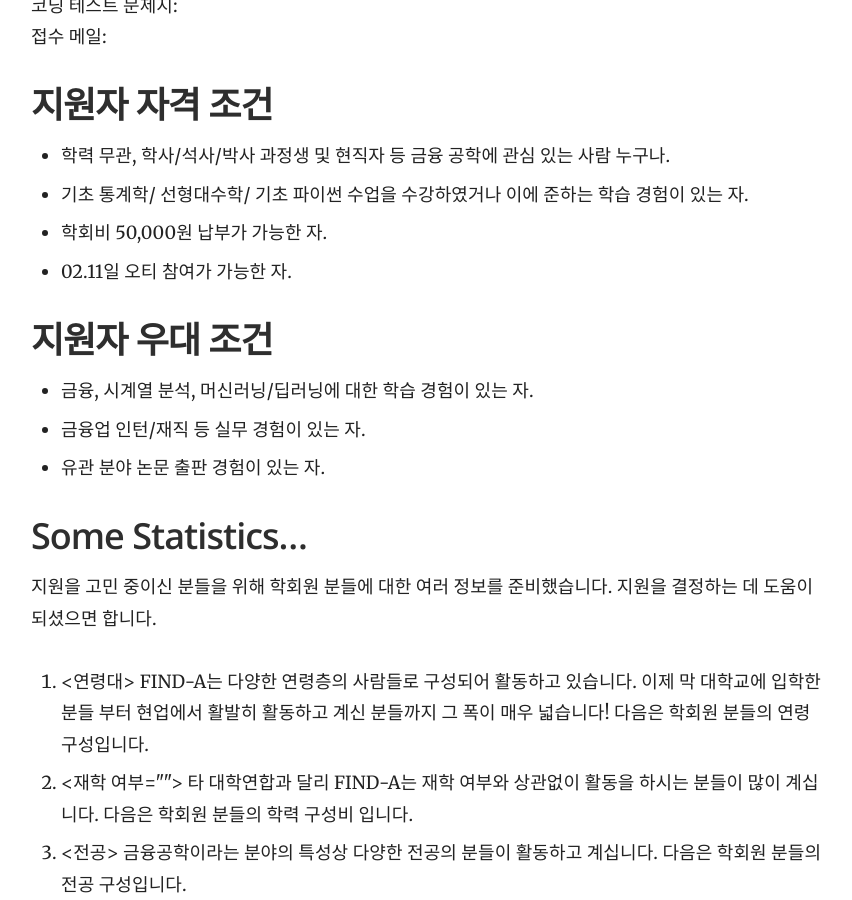
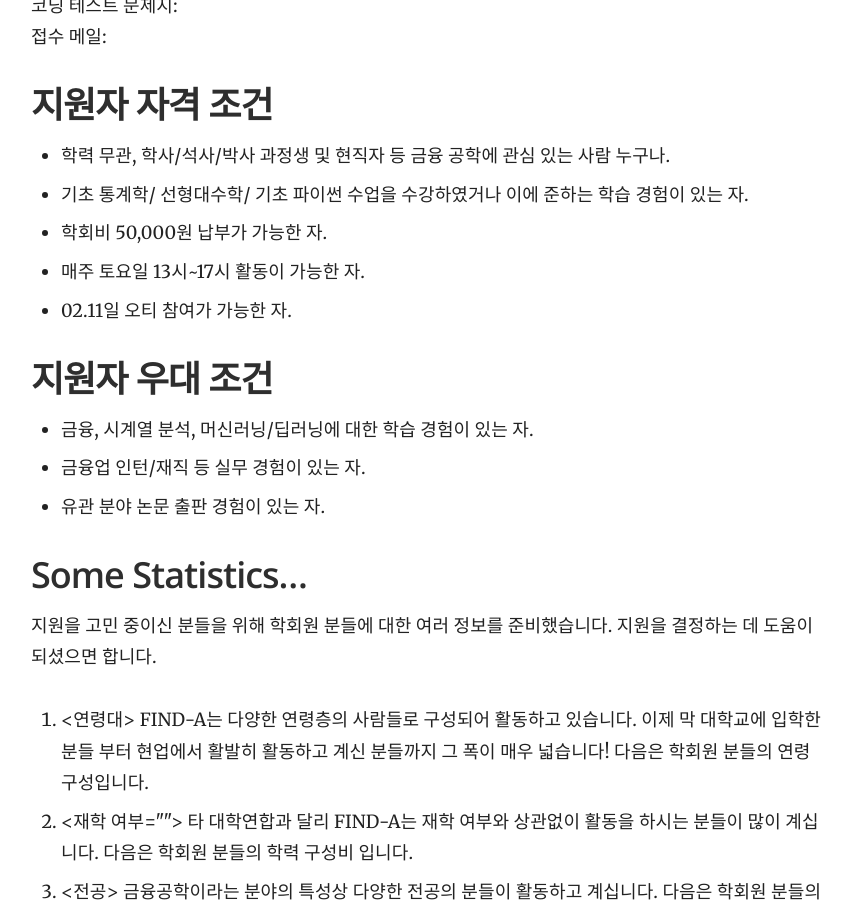
Before and after one commit to Find-A-AI/find-a-ai.github.io, a Jekyll site: the page built from _docs/3.ETC/Recruiting Info.md, in a window 1280 px wide and 900 px high, scrolled down 650 px. Shown: the whole window, without its empty margins (359-1211 px from the left). Built offline with Jekyll 4.4.1, drawn with Linux system fonts in a browser that asks for light colours.

Commit message:
Update Recruiting Info.md

```diff
--- a/_docs/3.ETC/Recruiting Info.md
+++ b/_docs/3.ETC/Recruiting Info.md
@@ -20,6 +20,7 @@ order: 2
   - 학력 무관, 학사/석사/박사 과정생 및 현직자 등 금융 공학에 관심 있는 사람 누구나.
   - 기초 통계학/ 선형대수학/ 기초 파이썬 수업을 수강하였거나 이에 준하는 학습 경험이 있는 자.
   - 학회비 50,000원 납부가 가능한 자.
+  - 매주 토요일 13시~17시 활동이 가능한 자.
   - 02.11일 오티 참여가 가능한 자.
 
 ## 지원자 우대 조건
```
